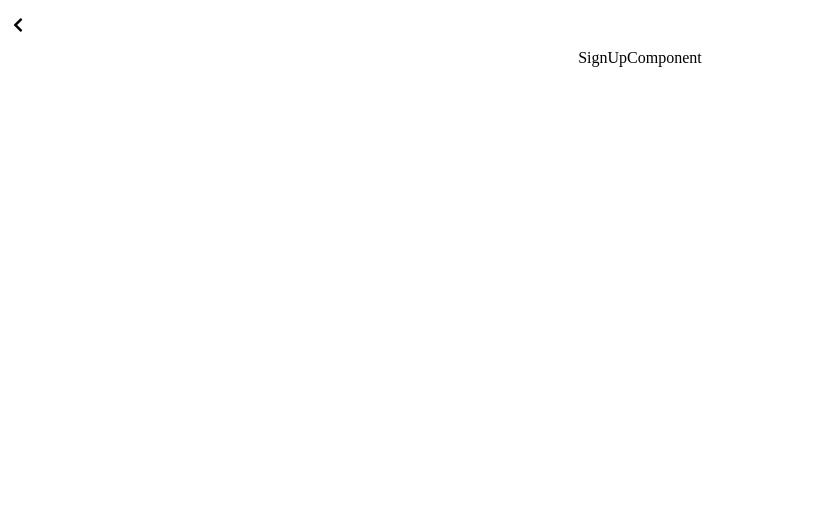
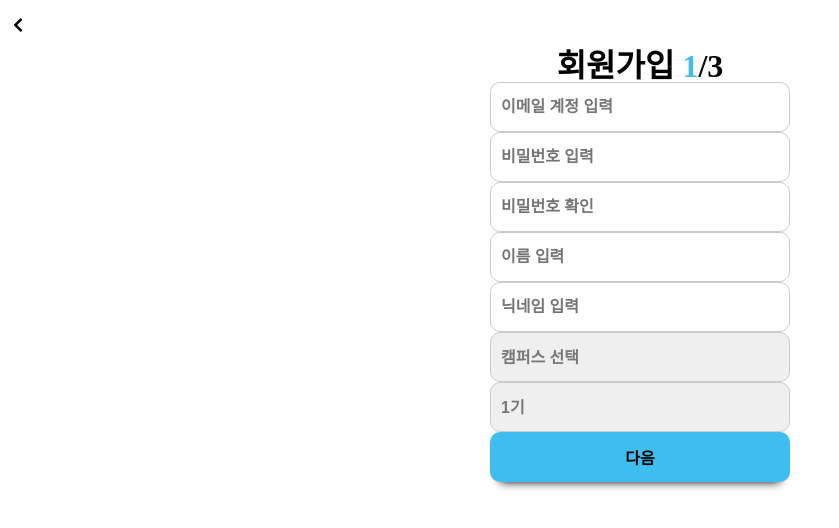
Before and after one commit to Ssadang/ssadang-frontend-pwa, a React (Create React App) app: page /auth/signup in a window 1280 px wide. Shown: the top 528 px of the page, without its empty margins (0-839 px from the left). Built offline with nearby package versions, Linux system fonts and the light colour scheme.

Commit message:
Design: Auth 관련 회원가입 Stage 1 화면 설계 완료

```diff
--- a/src/components/InputComponent/InputComponent.jsx
+++ b/src/components/InputComponent/InputComponent.jsx
@@ -3,7 +3,7 @@ import { Input } from './style';
 
 function InputComponent(props) {
   return (
-    <Input type={props.type} value={props.value} onChange={props.onChange} placeholder={props.placeholder} />
+    <Input type={props.type} name={props.name} value={props.value} onChange={props.onChange} placeholder={props.placeholder} />
   )
 }
 
--- /dev/null
+++ b/src/components/SelectComponent/SelectComponent.jsx
@@ -0,0 +1,20 @@
+import React from 'react';
+import { Option, Select } from './style';
+
+function SelectComponent(props) {
+  return (
+    <Select name={props.name} value={props.value} onChange={props.onChange}>
+      {
+        Object.keys(props.options).map(key => {
+          return (
+            <Option key={key} value={key}>
+              {props.options[key]}
+            </Option>
+          );
+        })
+      }
+    </Select>
+  );
+}
+
+export default SelectComponent;
--- /dev/null
+++ b/src/components/SelectComponent/style.js
@@ -0,0 +1,20 @@
+import styled from "styled-components";
+
+export const Select = styled.select`
+    appearance: none;
+    box-sizing: border-box;
+    padding-left: 10px;
+    width: 300px;
+    height: 50px;
+    border: 1px solid #ccc;
+    border-radius: 10px;
+    font-size: 1em;
+    font-weight: bold;
+    color: #777;
+`;
+
+export const Option = styled.option`
+    &:checked {
+        color: #000;
+    }
+`;
--- a/src/components/SignUpComponent/SignUpComponent.jsx
+++ b/src/components/SignUpComponent/SignUpComponent.jsx
@@ -1,8 +1,61 @@
 import React from 'react';
+import { SignUpContainer, SignUpStageOneContainer, SignUpTitleHighlightText, SignUpTitleText } from './style';
+import InputComponent from '../InputComponent/InputComponent';
+import SelectComponent from '../SelectComponent/SelectComponent';
+import SubmitButtonComponent from '../SubmitButtonComponent/SubmitButtonComponent';
+import { AREAID } from '../../constants/areaId';
+import { GRADE } from '../../constants/grade';
+
 
 function SignUpComponent(props) {
   return (
-    <div>SignUpComponent</div>
+    <SignUpContainer>
+        <SignUpTitleText>
+            회원가입&nbsp;
+            <SignUpTitleHighlightText>{props.stage}</SignUpTitleHighlightText>
+            /3
+        </SignUpTitleText>
+        <SignUpStageOneContainer>
+            <InputComponent
+                type='text'
+                name='email'
+                value={props.value.email}
+                onChange={props.onChange}
+                placeholder='이메일 계정 입력'
+            />
+            <InputComponent
+                type='password'
+                name='password'
+                value={props.value.password}
+                onChange={props.onChange}
+                placeholder='비밀번호 입력'
+            />
+            <InputComponent
+                type='password'
+                name='passwordCheck'
+                value={props.value.passwordCheck}
+                onChange={props.onChange}
+                placeholder='비밀번호 확인'
+            />
+            <InputComponent
+                type='text'
+                name='name'
+                value={props.value.name}
+                onChange={props.onChange}
+                placeholder='이름 입력'
+            />
+            <InputComponent
+                type='text'
+                name='nickname'
+                value={props.value.nickname}
+                onChange={props.onChange}
+                placeholder='닉네임 입력'
+            />
+            <SelectComponent name='areaId' value={props.value.areaId} onChange={props.onChange} options={AREAID} placeholder='캠퍼스 선택' />
+            <SelectComponent name='areaId' value={props.value.grade} onChange={props.onChange} options={GRADE} placeholder='기수 선택' />
+            <SubmitButtonComponent text='다음'/>
+        </SignUpStageOneContainer>
+    </SignUpContainer>
   )
 }
 
--- a/src/components/SignUpComponent/style.js
+++ b/src/components/SignUpComponent/style.js
@@ -1 +1,22 @@
 import styled from "styled-components";
+
+export const SignUpContainer = styled.div`
+    display: flex;
+    flex-direction: column;
+    justify-content: center;
+    align-items: center;
+`;
+
+export const SignUpTitleText = styled.div`
+    font-size: 2em;
+    font-weight: bold;
+`;
+
+export const SignUpTitleHighlightText = styled.span`
+    color: #3ebeee;
+`;
+
+export const SignUpStageOneContainer = styled.div`
+    display: flex;
+    flex-direction: column;
+`;
--- /dev/null
+++ b/src/constants/areaId.js
@@ -0,0 +1,8 @@
+export const AREAID = {
+    0: '캠퍼스 선택',
+    1: '서울',
+    2: '대전',
+    3: '광주',
+    4: '구미',
+    5: '부울경',
+}
--- /dev/null
+++ b/src/constants/grade.js
@@ -0,0 +1,15 @@
+export const GRADE = {
+    1: '1기',
+    2: '2기',
+    3: '3기',
+    4: '4기',
+    5: '5기',
+    6: '6기',
+    7: '7기',
+    8: '8기',
+    9: '9기',
+    10: '10기',
+    11: '11기',
+    12: '12기',
+    13: '13기',
+}
--- a/src/pages/AuthPage/AuthSignUpPage/AuthSignUpPage.jsx
+++ b/src/pages/AuthPage/AuthSignUpPage/AuthSignUpPage.jsx
@@ -1,4 +1,4 @@
-import React, { useState } from 'react';
+import React, { useEffect, useState } from 'react';
 import { RevertContainer, SignUpInputContainer } from './style';
 import { FaChevronLeft } from "react-icons/fa";
 import { useNavigate } from 'react-router-dom';
@@ -7,19 +7,29 @@ import SignUpComponent from '../../../components/SignUpComponent/SignUpComponent
 function AuthSignUpPage() {
   const navigate = useNavigate();
 
-  // 회원가입 1
-  const [ email, setEmail ] = useState('');
-  const [ password, setPassword ] = useState('');
-  const [ passwordCheck, setPasswordCheck ] = useState('');
-  const [ name, setName ] = useState('');
-  const [ nickname, setNickname ] = useState('');
-  const [ location, setLocation ] = useState(null); // select
-  const [ semester, setSemester ] = useState(null); // select
+  const [ stage, setStage ] = useState(1);
 
-  // 회원가입 2
-  const [ emailAuthCode, setEmailAuthCode ] = useState('');
-  const [ authImg, setAuthImg ] = useState(null);
+  const [ inputValue, setInputValue ] = useState({
+    // 회원가입 1
+    email: '',
+    password: '',
+    passwordCheck: '',
+    name: '',
+    nickname: '',
+    areaId: undefined,
+    grade: undefined,
+    // 회원가입 2
+    emailAuthCode: '',
+    proveImgUrl: null
+  });
 
+  const inputChange = (e) => {
+    setInputValue({... inputValue, [e.target.name] : e.target.value});
+  }
+
+  useEffect(() => {
+    console.log(inputValue);
+  }, [inputValue])
 
   const goBackButtonOnClickHandler = () => {
     navigate(-1);
@@ -32,24 +42,10 @@ function AuthSignUpPage() {
       </RevertContainer>
       <SignUpInputContainer>
         <SignUpComponent
-          email={email}
-          setEmail={setEmail}
-          password={password}
-          setPassword={setPassword}
-          passwordCheck={passwordCheck}
-          setPasswordCheck={setPasswordCheck}
-          name={name}
-          setName={setName}
-          nickname={nickname}
-          setNickname={setNickname}
-          location={location}
-          setLocation={setLocation}
-          semester={semester}
-          setSemester={setSemester}
-          emailAuthCode={emailAuthCode}
-          setEmailAuthCode={setEmailAuthCode}
-          authImg={authImg}
-          setAuthImg={setAuthImg}
+          stage={stage}
+          setStage={setStage}
+          value={inputValue}
+          onChange={inputChange}
         />
       </SignUpInputContainer>
     </>
```
